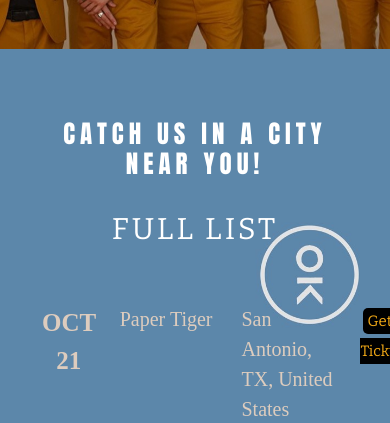
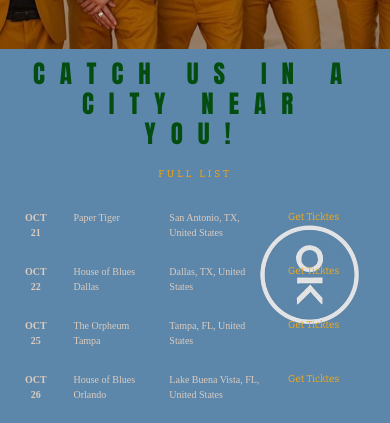
Before and after one commit to diyanah08/project1-themainewebsite, a plain HTML site: page index.html in a window 390 px wide. Shown: the part 401-824 px from the top of the page. Drawn offline with nearby package versions, Linux system fonts and the light colour scheme.

Commit message:
Media Queries for Tour Section

```diff
--- a/index.html
+++ b/index.html
@@ -106,8 +106,8 @@
           </table>
       </div>
       <div id="about" class="container-fluid responsive">
-        <div class="row">
-          <div class="bio1 col-sm-7">
+        <div class="row responsive">
+          <div class="bio1 col-sm-7 responsive">
             <h1 class="greetings">Greetings from Tempe, Arizona!</h1>
               <p class= "aboutusbio">With 7 studio albums in their repertoire, The Maine has clearly shown their dedication to their craft.</p>
               <p class= "aboutusbio">Leaving their label in 2011 after two studio albums, The Maine released the rest of their albums independently with their management team, 8123.</p>
@@ -116,7 +116,7 @@
               <!--Extract taken from https://soundigest.com/2019/04/05/the-maine-you-are-ok-album-review/-->
               <p class= "aboutusbio">Their newest album, You Are OK, takes a leap forward by focusing the whole album on the topic of mental health. Songs such as “Slip the Noose” and “Broken Parts” make listeners who struggle with anxiety, depression and other illnesses feel less alone. Singer John O’Callaghan reminds us that you can be OK — maybe not now, but the possibility to get better and feel different each day is there.</p>
           </div>
-          <div class="bio2 col-sm-3">
+          <div class="bio2 col-sm-3 responsive">
 <p class="poem">
 You are a million different little things
 You are the sunrise, You are the fall of the moon
--- a/style.css
+++ b/style.css
@@ -122,6 +122,7 @@ body {
   margin: 0px;
   padding: 0px;
   z-index: 3;
+  overflow: hidden;
 }
 
 .catchus-text {
@@ -162,7 +163,7 @@ body {
   color: white;
 }
 
-.moreshows:hover a {
+.moreshows a:hover {
   color: orange;
   text-decoration: none;
 }
@@ -458,21 +459,6 @@ label {
     width: 100%;
   }
 
-  #media {
-    max-height: 450px;
-    width: 100%;
-  }
-
-  #about {
-    max-height: 450px;
-    width: 100%;
-  }
-
-  #tour {
-    max-height: 450px;
-    width: 100%;
-  }
-
   .cta {
     min-height: 80px;
   }
@@ -500,15 +486,78 @@ label {
     color: white;
   }
 
+
+  #tour {
+    max-height: 450px;
+    width: 100%;
+  }
+
+  .catchus-text {
+    letter-spacing: 15px;
+    font-size: 25px;
+    color: #044D11;
+    padding-top: 10px;
+  }
+
+  .table {
+    margin: 10px 10px 0px 10px;
+    width: 100%;
+  }
+
+  .mirrortour {
+    font-family: 'Bitter', sans-sarif;
+    text-align:center;
+    letter-spacing: 3px;
+    margin: 10px 15px 0px 15px;
+    font-size: 16px;
+    background-color: #21A179;
+    color: white;
+  }
+
+  .moreshows {
+    font-family: 'Bitter', sans-sarif;
+    text-align:center;
+    letter-spacing: 3px;
+    font-size: 10px;
+    padding-top: 10px;
+  }
+
+  .moreshows a {
+    text-decoration: none;
+    color: orange;
+  }
+
+  th {
+    text-align: center;
+    font-family: 'Playfair Display', serif;
+    font-size: 10px;
+    color: #ddccbe;
+  }
+
+
+  td {
+    font-family: 'Playfair Display', serif;
+    font-size: 10px;
+    color: #ddccbe;
+  }
+
+  .open {
+  background-color: transparent;
+  display: block;
+  padding: 0px;
+  margin: 0px;
+  font-size: 10px;
+  }
+
   #media {
     overflow-y: scroll;
+    max-height: 450px;
+    width: 100%;
   }
 
-  .catchus-text{
-    font-size: 25px;
-    color: white;
-    letter-spacing: 5px;
-    padding-top: 70px;
+  #about {
+    max-height: 450px;
+    width: 100%;
   }
 
   .albumpage-text{
@@ -563,5 +612,5 @@ label {
   top: 250px;
   left: 0px;
   }
+  }
 }
-}
```
